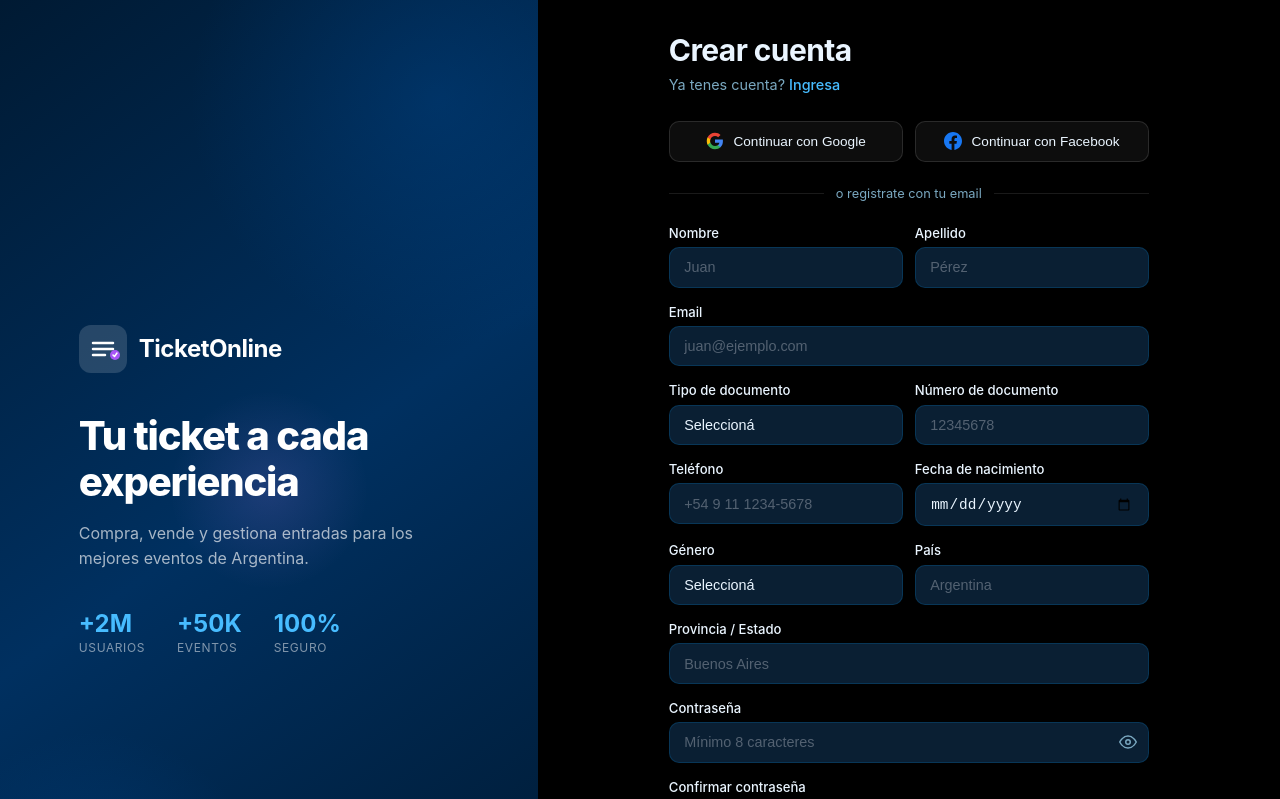
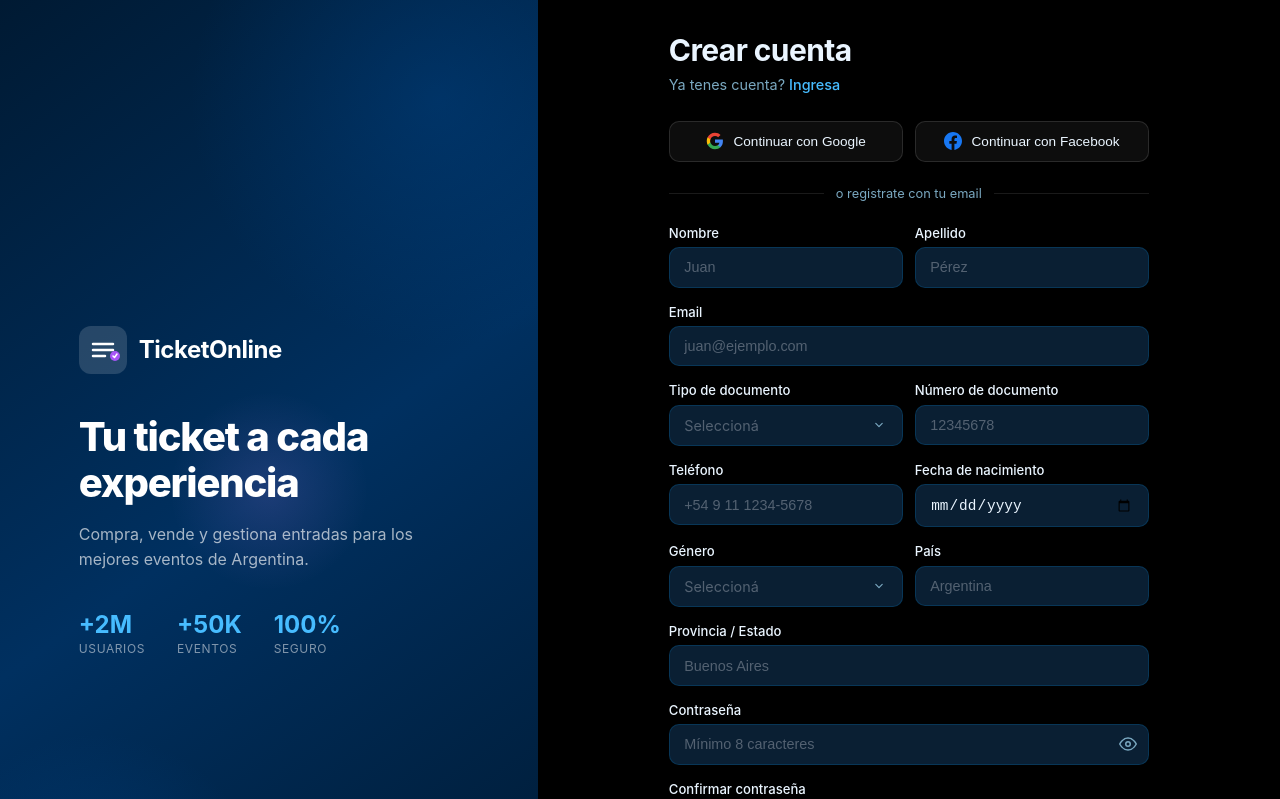
Before and after one commit to todopasaprod-sudo/Frontend-TicketOnline, an Angular app: page /registro in a window 1280 px wide. Shown: the top 799 px of the page. Built offline with nearby package versions, Linux system fonts and the light colour scheme.

Commit message:
Se mejoraron los dropdown del registro

```diff
--- a/src/app/layout/pages/register/register.html
+++ b/src/app/layout/pages/register/register.html
@@ -98,14 +98,37 @@
 
         <div class="form-row">
           <div class="field" [class.field--error]="isInvalid('identificationType')">
-            <label for="identificationType">Tipo de documento</label>
-            <select id="identificationType" formControlName="identificationType">
-              <option value="" disabled>Seleccioná</option>
-              <option value="DNI">DNI</option>
-              <option value="PASSPORT">Pasaporte</option>
-              <option value="CUIL">CUIL</option>
-              <option value="CUIT">CUIT</option>
-            </select>
+            <label>Tipo de documento</label>
+            <div class="custom-select"
+                 [class.custom-select--open]="docTypeOpen()"
+                 [class.custom-select--error]="isInvalid('identificationType')">
+              @if (docTypeOpen()) {
+                <div class="custom-select__backdrop" (click)="docTypeOpen.set(false)"></div>
+              }
+              <button type="button" class="custom-select__trigger"
+                      (click)="docTypeOpen.update(v => !v)"
+                      [attr.aria-expanded]="docTypeOpen()">
+                <span [class.custom-select__placeholder]="!selectedDocTypeLabel">
+                  {{ selectedDocTypeLabel || 'Seleccioná' }}
+                </span>
+                <svg class="custom-select__chevron" xmlns="http://www.w3.org/2000/svg"
+                     viewBox="0 0 20 20" fill="none" stroke="currentColor" stroke-width="1.5">
+                  <path stroke-linecap="round" stroke-linejoin="round" d="M6 8l4 4 4-4"/>
+                </svg>
+              </button>
+              @if (docTypeOpen()) {
+                <ul class="custom-select__options" role="listbox">
+                  @for (opt of docTypeOptions; track opt.value) {
+                    <li class="custom-select__option"
+                        [class.custom-select__option--selected]="form.get('identificationType')?.value === opt.value"
+                        (click)="selectDocType(opt.value)"
+                        role="option">
+                      {{ opt.label }}
+                    </li>
+                  }
+                </ul>
+              }
+            </div>
             @if (isInvalid('identificationType')) {
               <span class="field__error">Seleccioná un tipo de documento</span>
             }
@@ -138,14 +161,37 @@
 
         <div class="form-row">
           <div class="field" [class.field--error]="isInvalid('gender')">
-            <label for="gender">Género</label>
-            <select id="gender" formControlName="gender">
-              <option value="" disabled>Seleccioná</option>
-              <option value="Masculino">Masculino</option>
-              <option value="Femenino">Femenino</option>
-              <option value="No binario">No binario</option>
-              <option value="Prefiero no decir">Prefiero no decir</option>
-            </select>
+            <label>Género</label>
+            <div class="custom-select"
+                 [class.custom-select--open]="genderOpen()"
+                 [class.custom-select--error]="isInvalid('gender')">
+              @if (genderOpen()) {
+                <div class="custom-select__backdrop" (click)="genderOpen.set(false)"></div>
+              }
+              <button type="button" class="custom-select__trigger"
+                      (click)="genderOpen.update(v => !v)"
+                      [attr.aria-expanded]="genderOpen()">
+                <span [class.custom-select__placeholder]="!selectedGenderLabel">
+                  {{ selectedGenderLabel || 'Seleccioná' }}
+                </span>
+                <svg class="custom-select__chevron" xmlns="http://www.w3.org/2000/svg"
+                     viewBox="0 0 20 20" fill="none" stroke="currentColor" stroke-width="1.5">
+                  <path stroke-linecap="round" stroke-linejoin="round" d="M6 8l4 4 4-4"/>
+                </svg>
+              </button>
+              @if (genderOpen()) {
+                <ul class="custom-select__options" role="listbox">
+                  @for (opt of genderOptions; track opt.value) {
+                    <li class="custom-select__option"
+                        [class.custom-select__option--selected]="form.get('gender')?.value === opt.value"
+                        (click)="selectGender(opt.value)"
+                        role="option">
+                      {{ opt.label }}
+                    </li>
+                  }
+                </ul>
+              }
+            </div>
             @if (isInvalid('gender')) {
               <span class="field__error">Seleccioná una opción</span>
             }
--- a/src/app/layout/pages/register/register.scss
+++ b/src/app/layout/pages/register/register.scss
@@ -273,6 +273,108 @@
   }
 }
 
+// ===========================
+// Custom select dropdown
+// ===========================
+.custom-select {
+  position: relative;
+
+  &__backdrop {
+    position: fixed;
+    inset: 0;
+    z-index: 99;
+  }
+
+  &__trigger {
+    width: 100%;
+    padding: 0.7rem 0.9rem;
+    background: $bg-input;
+    border: 1px solid $border;
+    border-radius: 10px;
+    color: $text-main;
+    font-size: 0.9rem;
+    font-family: inherit;
+    cursor: pointer;
+    display: flex;
+    align-items: center;
+    justify-content: space-between;
+    gap: 0.5rem;
+    text-align: left;
+    transition: border-color 0.2s, box-shadow 0.2s;
+    box-sizing: border-box;
+
+    &:focus {
+      outline: none;
+      border-color: $blue-500;
+      box-shadow: 0 0 0 3px rgba($purple, 0.15);
+    }
+  }
+
+  &__placeholder { color: rgba(156, 163, 175, 0.5); }
+
+  &__chevron {
+    width: 16px;
+    height: 16px;
+    flex-shrink: 0;
+    color: $text-muted;
+    transition: transform 0.2s;
+  }
+
+  &--open {
+    .custom-select__trigger {
+      border-color: $blue-500;
+      box-shadow: 0 0 0 3px rgba($purple, 0.15);
+    }
+    .custom-select__chevron { transform: rotate(180deg); }
+  }
+
+  &--error {
+    .custom-select__trigger { border-color: $red; }
+    &.custom-select--open .custom-select__trigger,
+    .custom-select__trigger:focus {
+      box-shadow: 0 0 0 3px rgba($red, 0.15);
+    }
+  }
+
+  &__options {
+    position: absolute;
+    top: calc(100% + 4px);
+    left: 0;
+    right: 0;
+    z-index: 100;
+    background: $bg-input;
+    border: 1px solid rgba($blue-500, 0.4);
+    border-radius: 10px;
+    padding: 4px;
+    list-style: none;
+    margin: 0;
+    box-shadow: 0 8px 24px rgba(0, 0, 0, 0.5);
+    animation: dropdown-in 0.12s ease;
+  }
+
+  &__option {
+    padding: 0.55rem 0.8rem;
+    border-radius: 7px;
+    font-size: 0.9rem;
+    color: $text-main;
+    cursor: pointer;
+    transition: background 0.15s;
+
+    &:hover { background: rgba($blue-500, 0.12); }
+
+    &--selected {
+      background: rgba($blue-500, 0.18);
+      color: $blue-400;
+      font-weight: 500;
+    }
+  }
+}
+
+@keyframes dropdown-in {
+  from { opacity: 0; transform: translateY(-6px); }
+  to   { opacity: 1; transform: translateY(0); }
+}
+
 .optional {
   color: $text-muted;
   font-weight: 400;
--- a/src/app/layout/pages/register/register.ts
+++ b/src/app/layout/pages/register/register.ts
@@ -28,6 +28,45 @@ export class Register {
   showConfirmPassword = signal(false);
   isLoading = signal(false);
   errorMessage = signal<string | null>(null);
+  docTypeOpen = signal(false);
+
+  readonly docTypeOptions = [
+    { value: 'DNI', label: 'DNI' },
+    { value: 'PASSPORT', label: 'Pasaporte' },
+    { value: 'CUIL', label: 'CUIL' },
+    { value: 'CUIT', label: 'CUIT' },
+  ];
+
+  get selectedDocTypeLabel(): string {
+    const val = this.form.get('identificationType')?.value as string;
+    return this.docTypeOptions.find((o) => o.value === val)?.label ?? '';
+  }
+
+  selectDocType(value: string) {
+    this.form.get('identificationType')?.setValue(value);
+    this.form.get('identificationType')?.markAsDirty();
+    this.docTypeOpen.set(false);
+  }
+
+  genderOpen = signal(false);
+
+  readonly genderOptions = [
+    { value: 'Masculino', label: 'Masculino' },
+    { value: 'Femenino', label: 'Femenino' },
+    { value: 'No binario', label: 'No binario' },
+    { value: 'Prefiero no decir', label: 'Prefiero no decir' },
+  ];
+
+  get selectedGenderLabel(): string {
+    const val = this.form.get('gender')?.value as string;
+    return this.genderOptions.find((o) => o.value === val)?.label ?? '';
+  }
+
+  selectGender(value: string) {
+    this.form.get('gender')?.setValue(value);
+    this.form.get('gender')?.markAsDirty();
+    this.genderOpen.set(false);
+  }
 
   constructor(private fb: FormBuilder) {
     this.form = this.fb.group({
```
